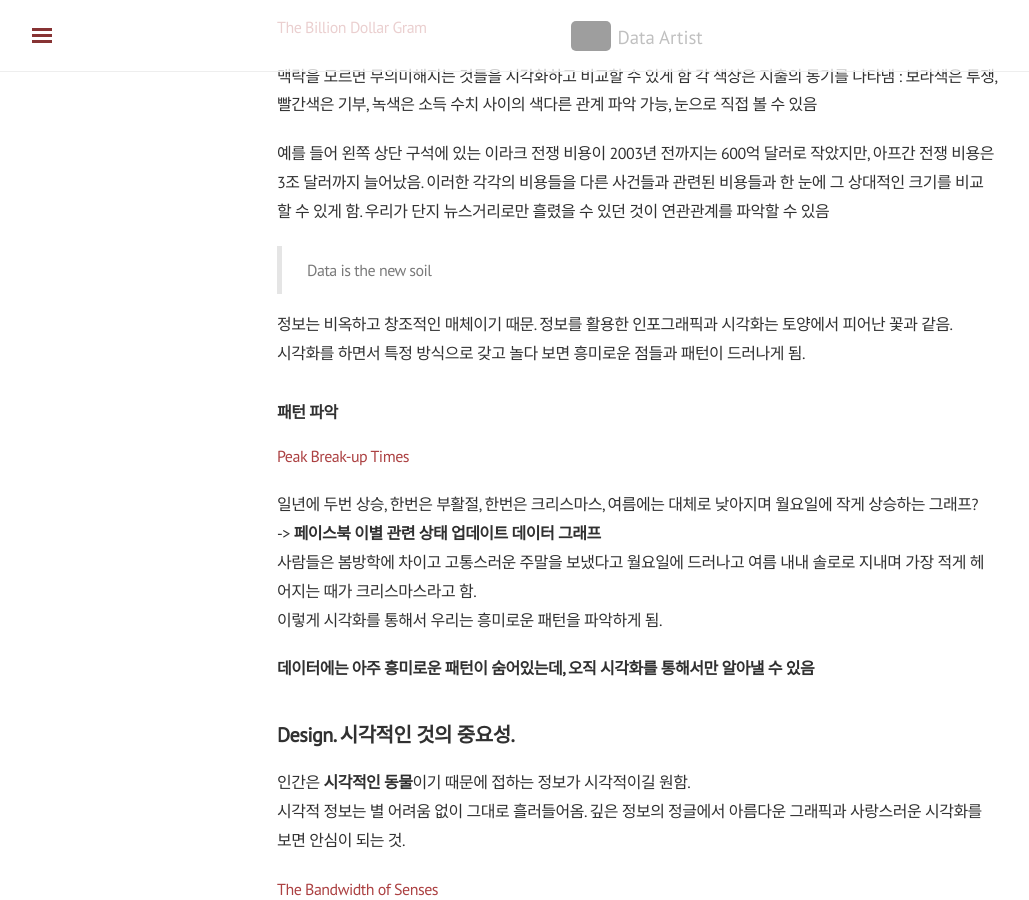
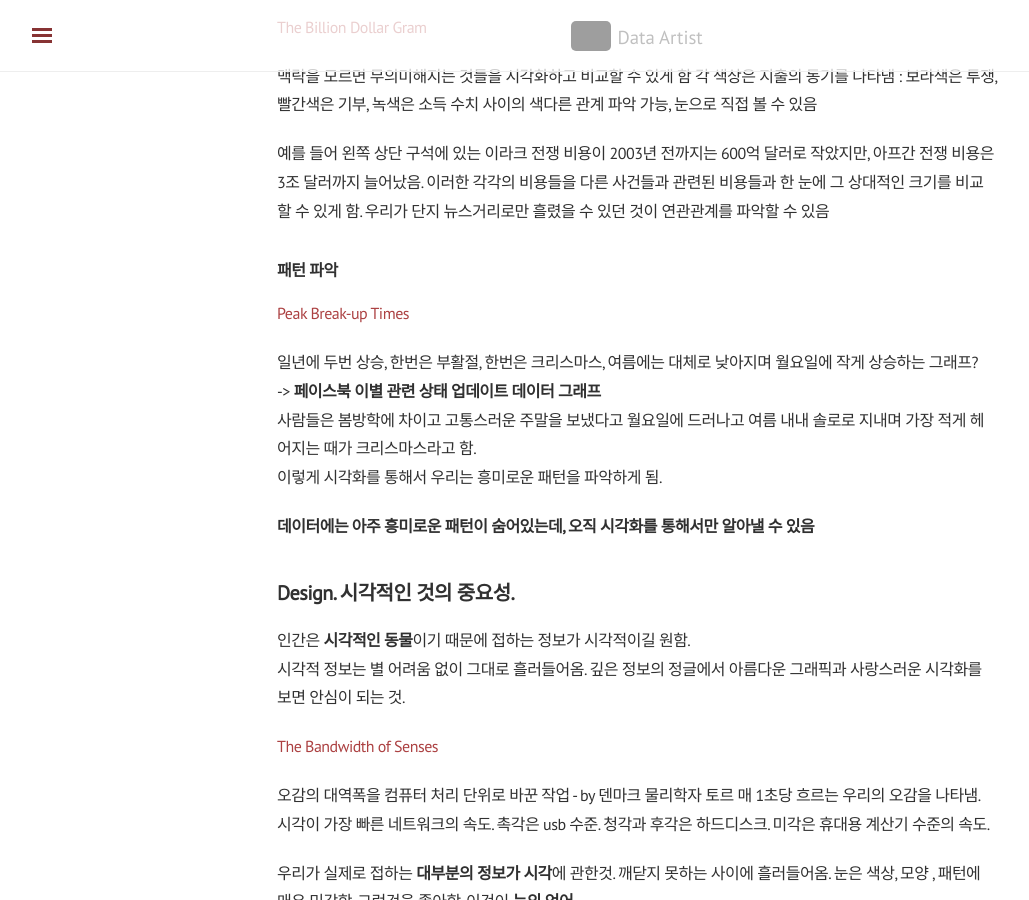
Before and after one commit to shanny924/shanny924.github.io, a Jekyll site: the page built from _posts/2020-03-17-lecture#1.md, in a window 1280 px wide and 900 px high, scrolled down 501 px. Shown: the whole window, without its empty margins (3-1032 px from the left). Built offline with Jekyll 4.4.1, drawn with Linux system fonts in a browser that asks for light colours; nearby versions of some CDN libraries; comment, search, counter and statistics services are not loaded; grey boxes are pictures that could not be loaded.

Commit message:
Update 2020-03-17-lecture#1.md

```diff
--- a/_posts/2020-03-17-lecture#1.md
+++ b/_posts/2020-03-17-lecture#1.md
@@ -25,10 +25,6 @@ tag: [강연내용 정리]
 이러한 각각의 비용들을 다른 사건들과 관련된 비용들과 한 눈에 그 상대적인 크기를 비교할 수 있게 함.
 우리가 단지 뉴스거리로만 흘렸을 수 있던 것이 연관관계를 파악할 수 있음
 
-> Data is the new soil
-
-정보는 비옥하고 창조적인 매체이기 때문. 정보를 활용한 인포그래픽과 시각화는 토양에서 피어난 꽃과 같음.
-시각화를 하면서 특정 방식으로 갖고 놀다 보면 흥미로운 점들과 패턴이 드러나게 됨.
 
 ### 패턴 파악
 
```
